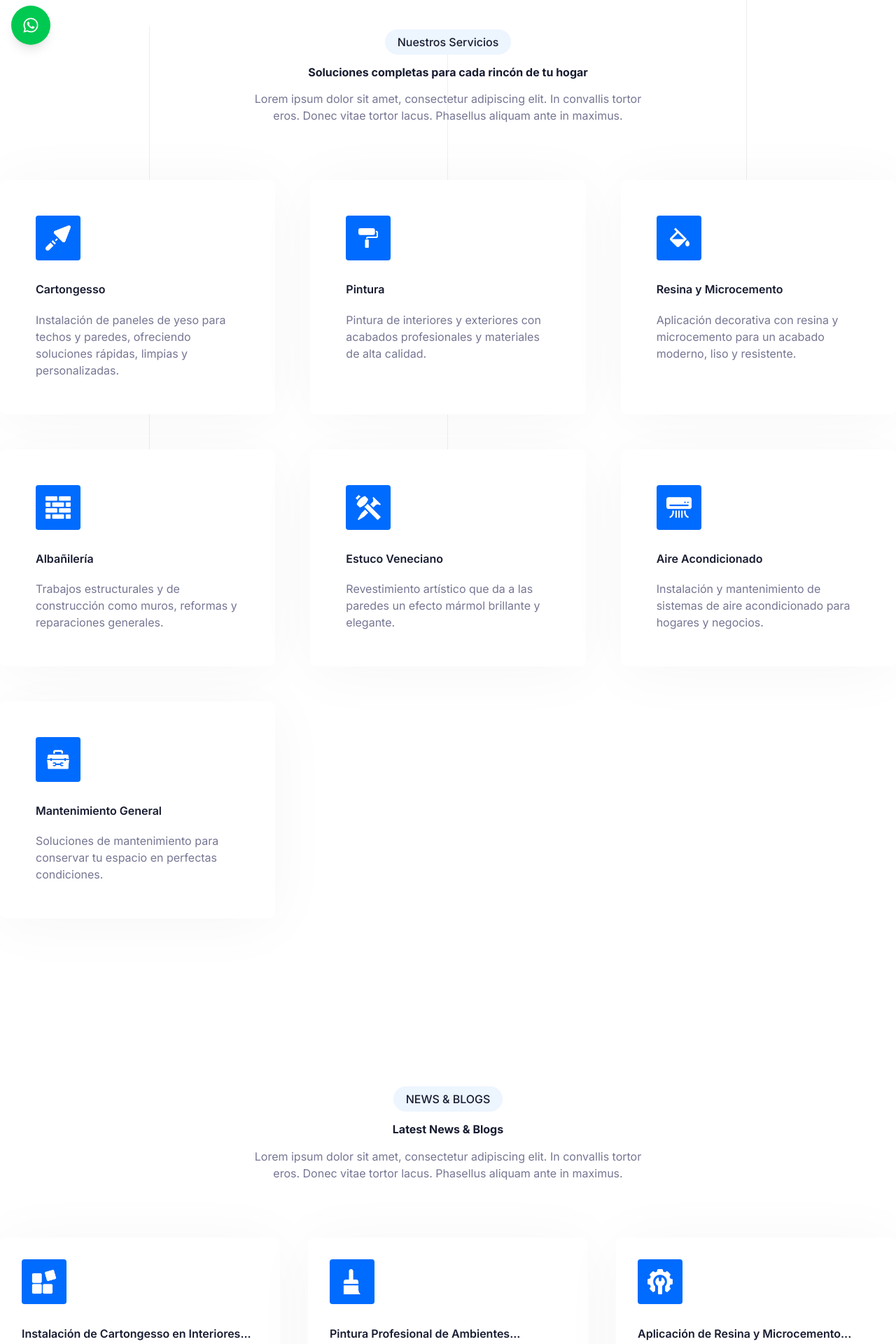
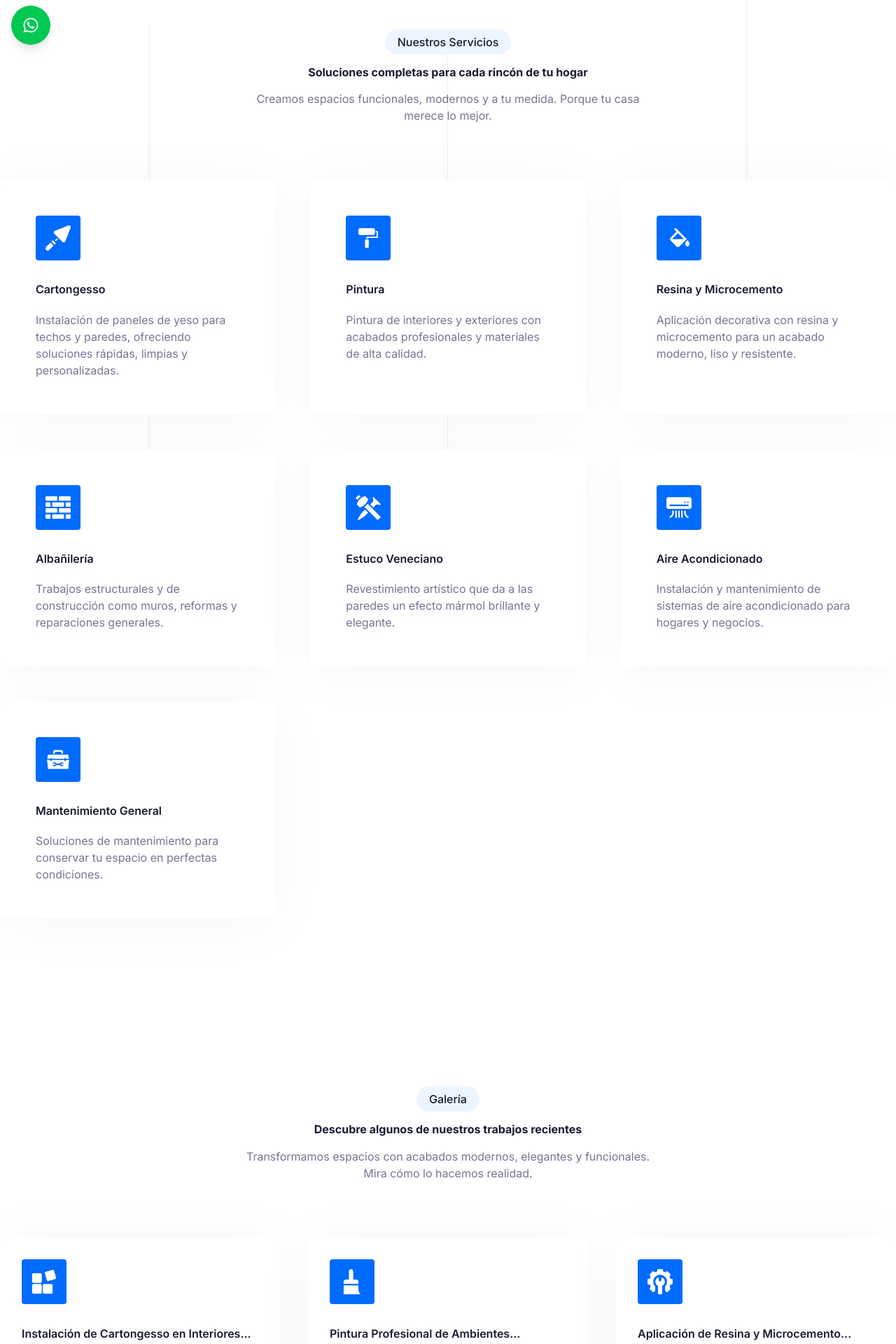
Before and after one commit to Mateocorone/Multiservices, a Next.js app: page / in a window 1280 px wide. Shown: the part 720-2640 px from the top of the page at 70% size. Built offline with nearby package versions, Linux system fonts and the light colour scheme.

Commit message:
Modify
Name tag of windows

```diff
--- a/app/(site)/blog/page.tsx
+++ b/app/(site)/blog/page.tsx
@@ -3,10 +3,8 @@ import BlogItem from "@/components/Blog/BlogItem";
 import { Metadata } from "next";
 
 export const metadata: Metadata = {
-  title: "Blog Page - Solid SaaS Boilerplate",
-
-  // other metadata
-  description: "This is Blog page for Solid Pro"
+  title: "Galería | ReparaYa ",
+  description: "Descubre artículos, noticias y consejos útiles sobre reformas, pintura, microcemento, mantenimiento del hogar y más en el blog de ReparaYa.",
 };
 
 const BlogPage =  () => {
--- a/app/(site)/docs/page.tsx
+++ b/app/(site)/docs/page.tsx
@@ -2,9 +2,10 @@ import SidebarLink from "@/components/Docs/SidebarLink"; // Asegúrate de que la
 import { Metadata } from "next";
 
 export const metadata: Metadata = {
-  title: "Docs Page - Solid SaaS Boilerplate",
-  description: "This is Docs page for Solid Pro - now with dynamic fake content!",
+  title: "Quienes Somos | ReparaYa",
+  description: "Guía completa sobre nuestros servicios, procesos, preguntas frecuentes y recomendaciones de mantenimiento en ReparaYa.",
 };
+
 
 export default function DocsPage() {
   return <SidebarLink />;
--- a/app/(site)/page.tsx
+++ b/app/(site)/page.tsx
@@ -6,11 +6,10 @@ import FunFact from "@/components/FunFact";
 import Blog from "@/components/Blog";
 
 export const metadata: Metadata = {
-  title: "Next.js Starter Template for SaaS Startups - Solid SaaS Boilerplate",
+  title: "ReparaYa | Soluciones para tu hogar y negocio",
+  description: "ReparaYa ofrece servicios profesionales de cartongesso, pintura, resina, microcemento, aire acondicionado y más. Calidad, rapidez y confianza en cada proyecto.",
+}
 
-  // other metadata
-  description: "This is Home for Solid Pro"
-};
 
 export default function Home() {
   return (
--- a/components/Blog/index.tsx
+++ b/components/Blog/index.tsx
@@ -21,9 +21,9 @@ const Blog = () => {
         <div className="animate_top mx-auto text-center">
           <SectionHeader
             headerInfo={{
-              title: `NEWS & BLOGS`,
-              subtitle: `Latest News & Blogs`,
-              description: `Lorem ipsum dolor sit amet, consectetur adipiscing elit. In convallis tortor eros. Donec vitae tortor lacus. Phasellus aliquam ante in maximus.`,
+              title: `Galería`,
+              subtitle: `Descubre algunos de nuestros trabajos recientes`,
+              description: `Transformamos espacios con acabados modernos, elegantes y funcionales. Mira cómo lo hacemos realidad.`,
             }}
           />
         </div>
--- a/components/Features/index.tsx
+++ b/components/Features/index.tsx
@@ -23,9 +23,9 @@ const Feature = () => {
           headerInfo={{
             title: "Nuestros Servicios",
             subtitle: "Soluciones completas para cada rincón de tu hogar",
-            description: `Lorem ipsum dolor sit amet, consectetur adipiscing elit. In
-            convallis tortor eros. Donec vitae tortor lacus. Phasellus aliquam
-            ante in maximus.`,
+            description: `Creamos espacios funcionales, modernos y a tu medida. Porque tu casa merece lo mejor.
+
+`,
           }}
         />
         {/* */}
--- a/components/Footer/index.tsx
+++ b/components/Footer/index.tsx
@@ -89,7 +89,6 @@ const Footer = () => {
                 <ul>
                   <li><a href="/quienes-somos" className="mb-3 inline-block hover:text-primary">Quiénes somos</a></li>
                   <li><a href="/blog" className="mb-3 inline-block hover:text-primary">Blog</a></li>
-                  <li><a href="/politica-privacidad" className="mb-3 inline-block hover:text-primary">Privacidad</a></li>
                 </ul>
               </motion.div>
 
```
